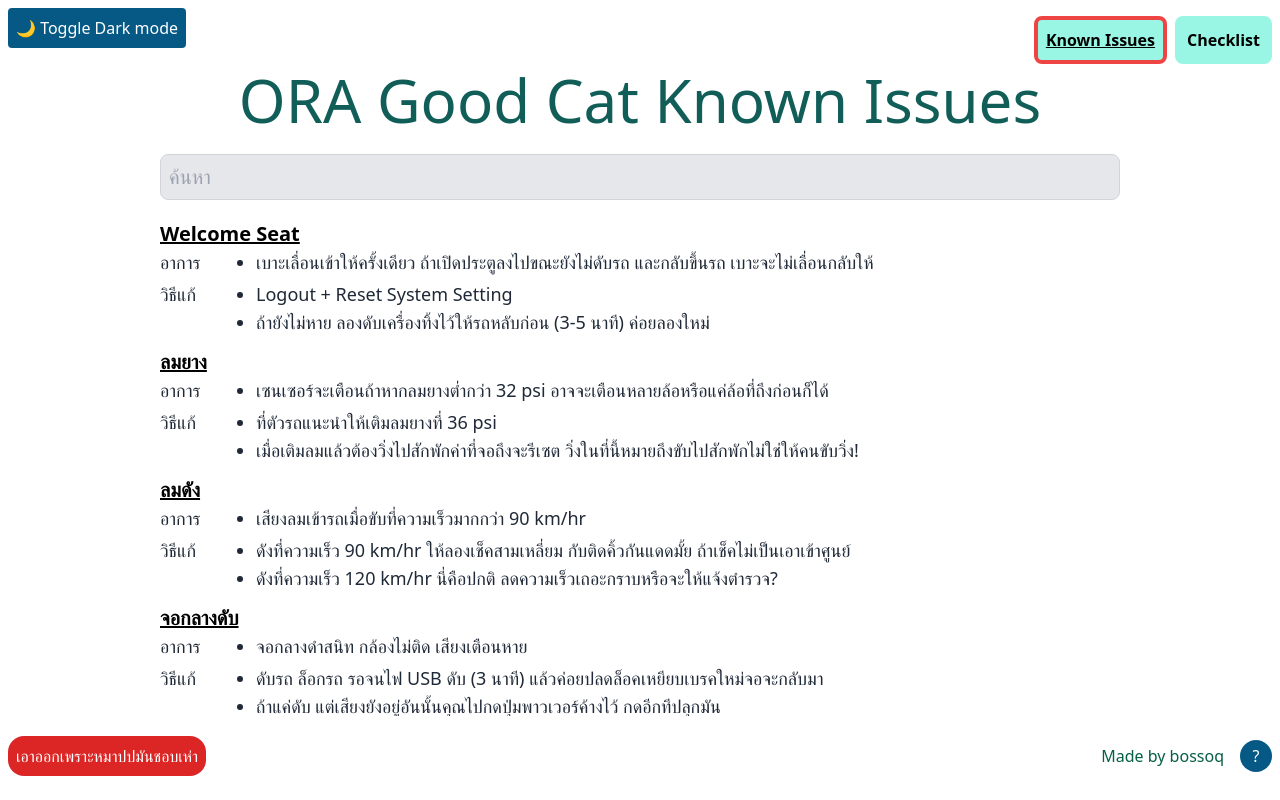
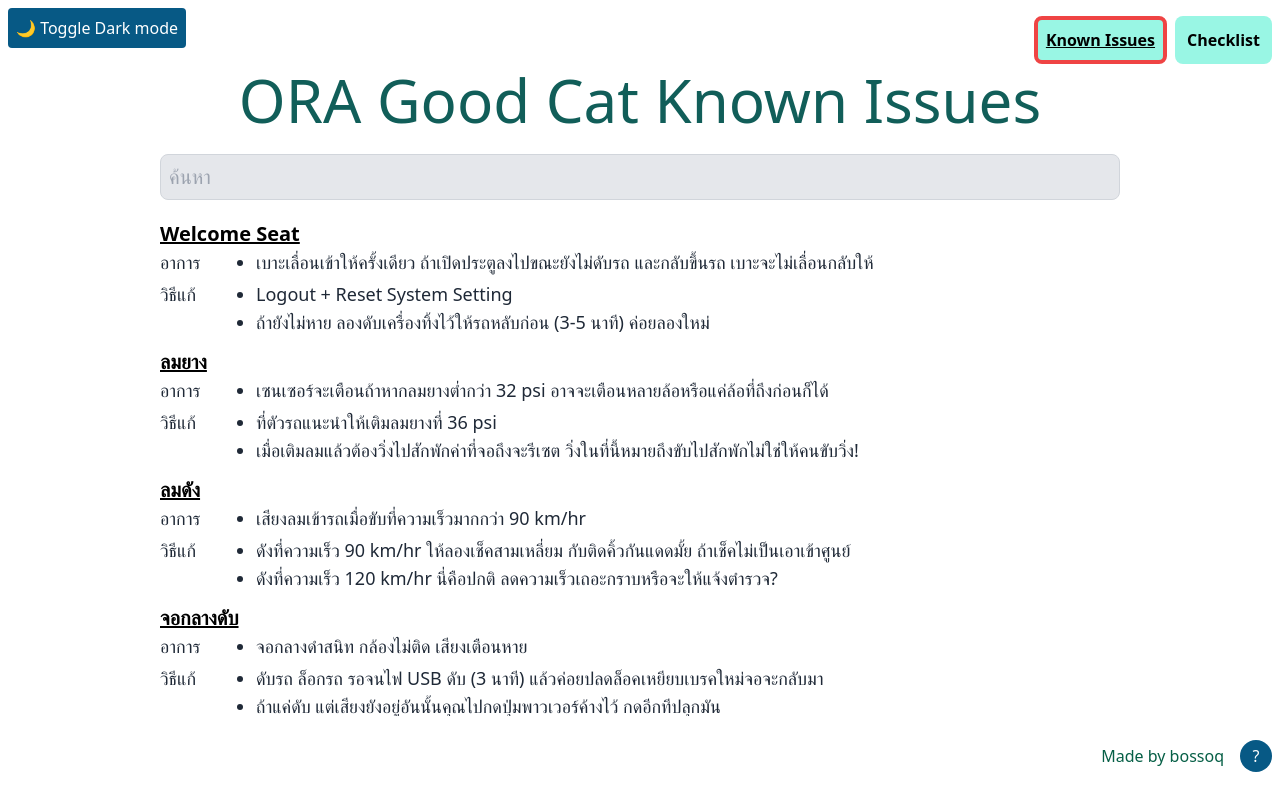
Before and after one commit to bossoq/ora-goodcat-workaround, a SvelteKit app: page / in a window 1280 px wide. Built offline with nearby package versions, Linux system fonts and the light colour scheme.

Commit message:
Remove tipme

```diff
--- a/src/routes/+layout.svelte
+++ b/src/routes/+layout.svelte
@@ -7,7 +7,7 @@
   import ThemeSelector from '$lib/components/ThemeSelector.svelte'
   import Modal from '$lib/components/Modal.svelte'
   import { darkTheme, modalViewed } from '$lib/store'
-  import Tipme from '$lib/components/Tipme.svelte'
+  // import Tipme from '$lib/components/Tipme.svelte'
   import Topmenu from '$lib/components/Topmenu.svelte'
 
   const url = 'https://goodcat.bossoq.live'
@@ -32,7 +32,7 @@
 <main class={$darkTheme ? 'dark' : ''}>
   <ThemeSelector {themeIcons} />
   <Topmenu items={navItems} />
-  <Tipme label='เอาออกเพราะหมาปปมันชอบเห่า' />
+  <!-- <Tipme label='เอาออกเพราะหมาปปมันชอบเห่า' /> -->
   <Menu items={menuItems} />
   {#if $modalViewed}
     <Modal />
```
